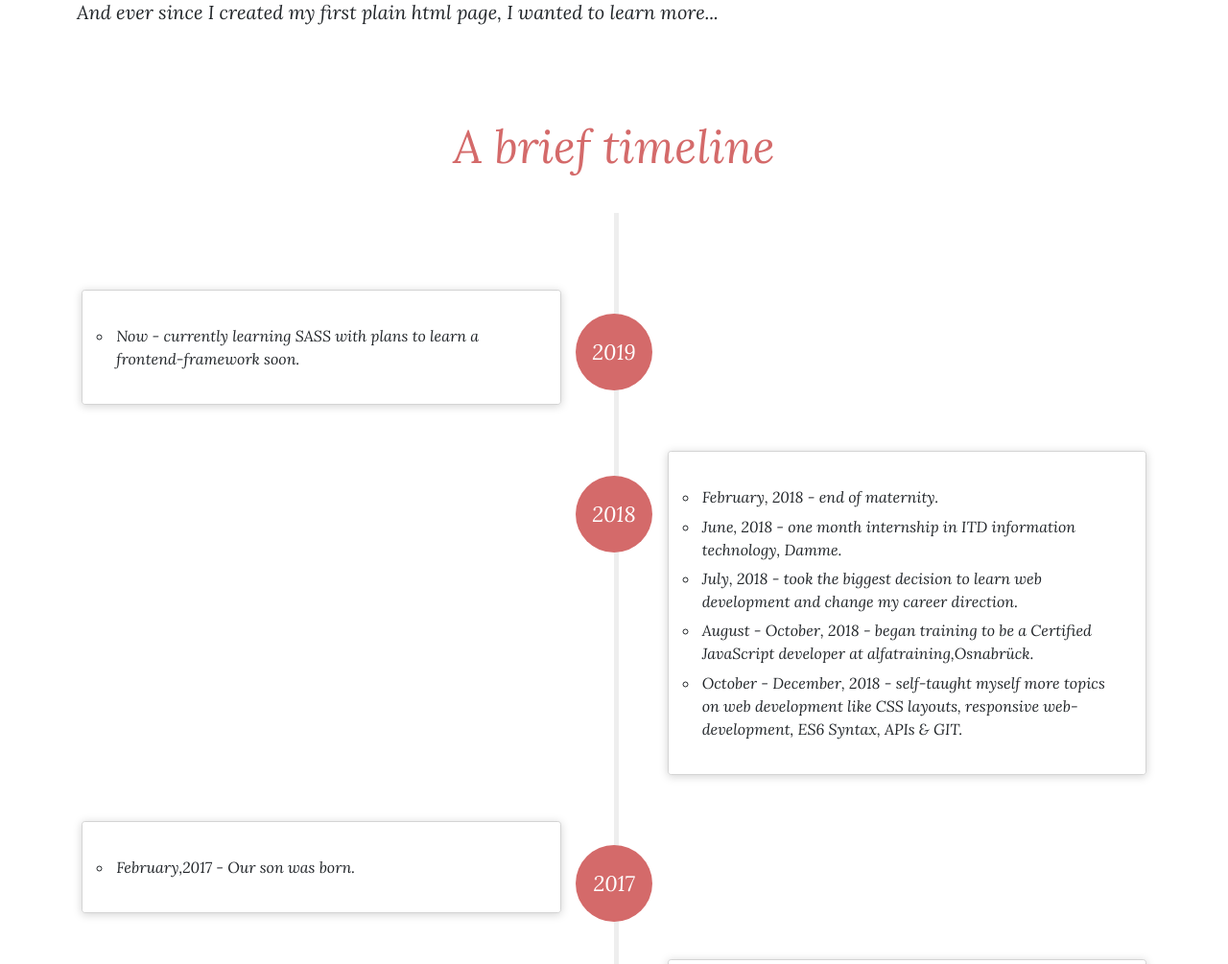
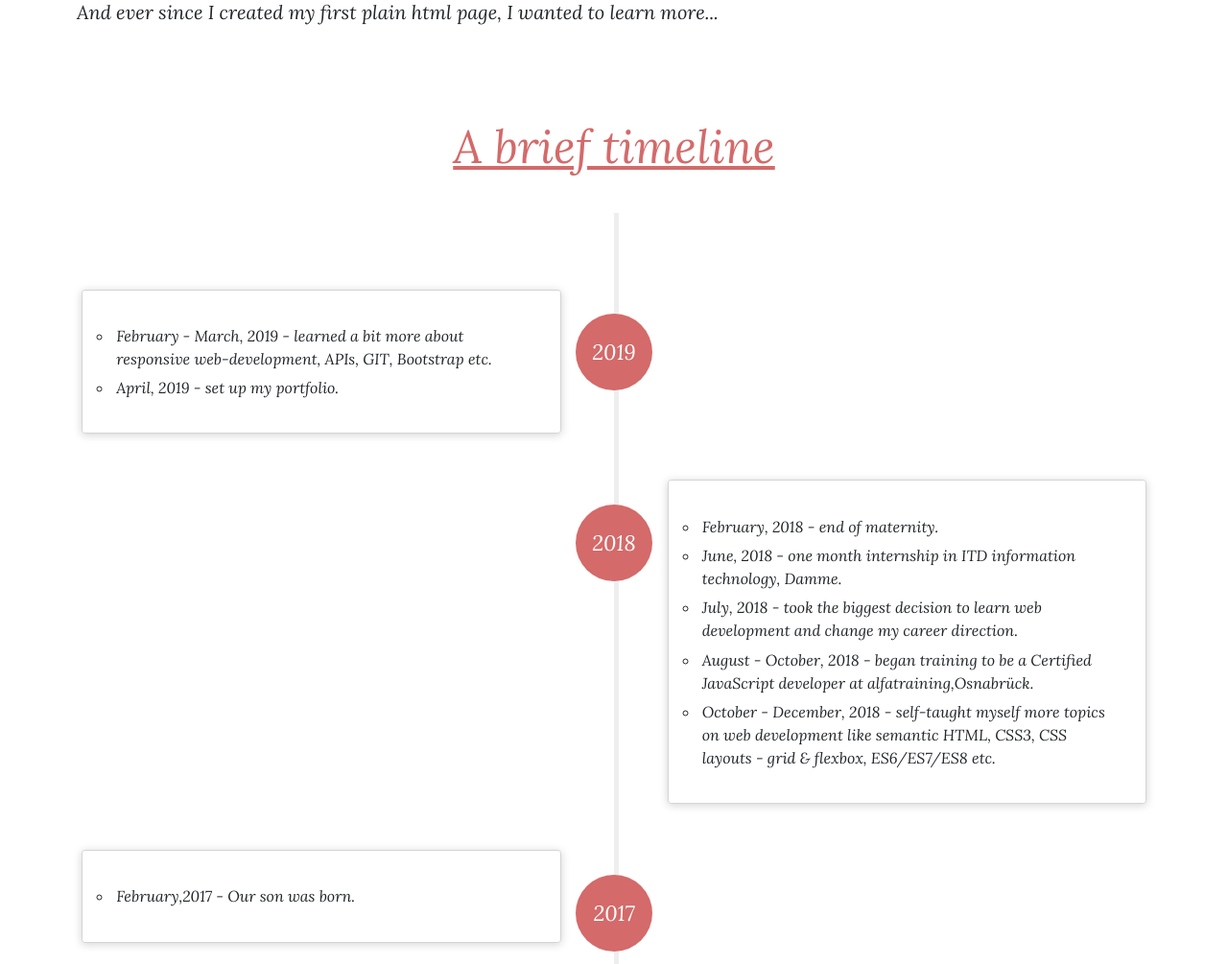
Before and after one commit to annlinros/Sample-Portfolio, a plain HTML site: page about.html in a window 1280 px wide. Shown: the part 840-1845 px from the top of the page at 96% size. Drawn offline with nearby package versions, Linux system fonts and the light colour scheme.

Commit message:
edited timeline

```diff
--- a/about.html
+++ b/about.html
@@ -60,12 +60,13 @@
  <!-- TIMELINE  -->
 
     <div class="container">
-        <h3 class="text-center">A brief timeline</h3>
+        <h3 class="text-center"><u>A brief timeline</u></h3>
         <ul class="timeline-main">
             <li class="timeline">
                 <div class="timeline-badge">2019</div>
                 <ul class="timeline-panel">
-                        <li class="timeline-body"> Now - currently learning SASS with plans to learn a frontend-framework soon.</li>
+                        <li class="timeline-body"> February - March, 2019 - learned a bit more about responsive web-development, APIs, GIT, Bootstrap etc.</li>
+                        <li class="timeline-body"> April, 2019 - set up my portfolio. </li>
                 </ul>
             </li>
             <li class="timeline-inverted">
@@ -75,7 +76,7 @@
                     <li class="timeline-body"> June, 2018 - one month internship in ITD information technology, Damme.</li>
                     <li class="timeline-body"> July, 2018 - took the biggest decision to learn web development and change my career direction.</li>
                     <li class="timeline-body">August - October, 2018 - began training to be a Certified JavaScript developer at alfatraining,Osnabrück.</li>
-                    <li class="timeline-body"> October - December, 2018 - self-taught myself more topics on web development like CSS layouts, responsive web-development, ES6 Syntax, APIs & GIT.</li>
+                    <li class="timeline-body"> October - December, 2018 - self-taught myself more topics on web development like semantic HTML, CSS3, CSS layouts - grid & flexbox, ES6/ES7/ES8 etc.</li>
                 </ul>
             </li>
             <li class="timeline">
```
